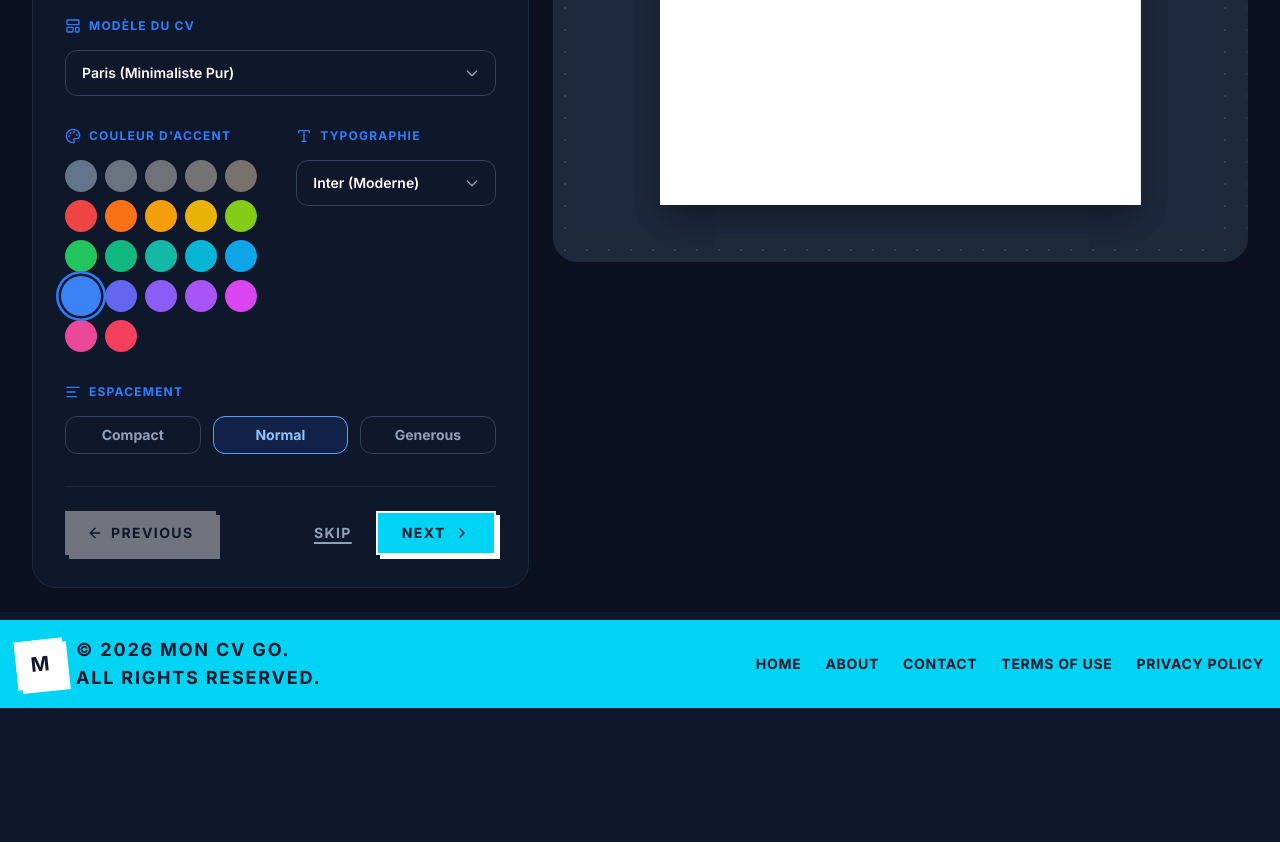
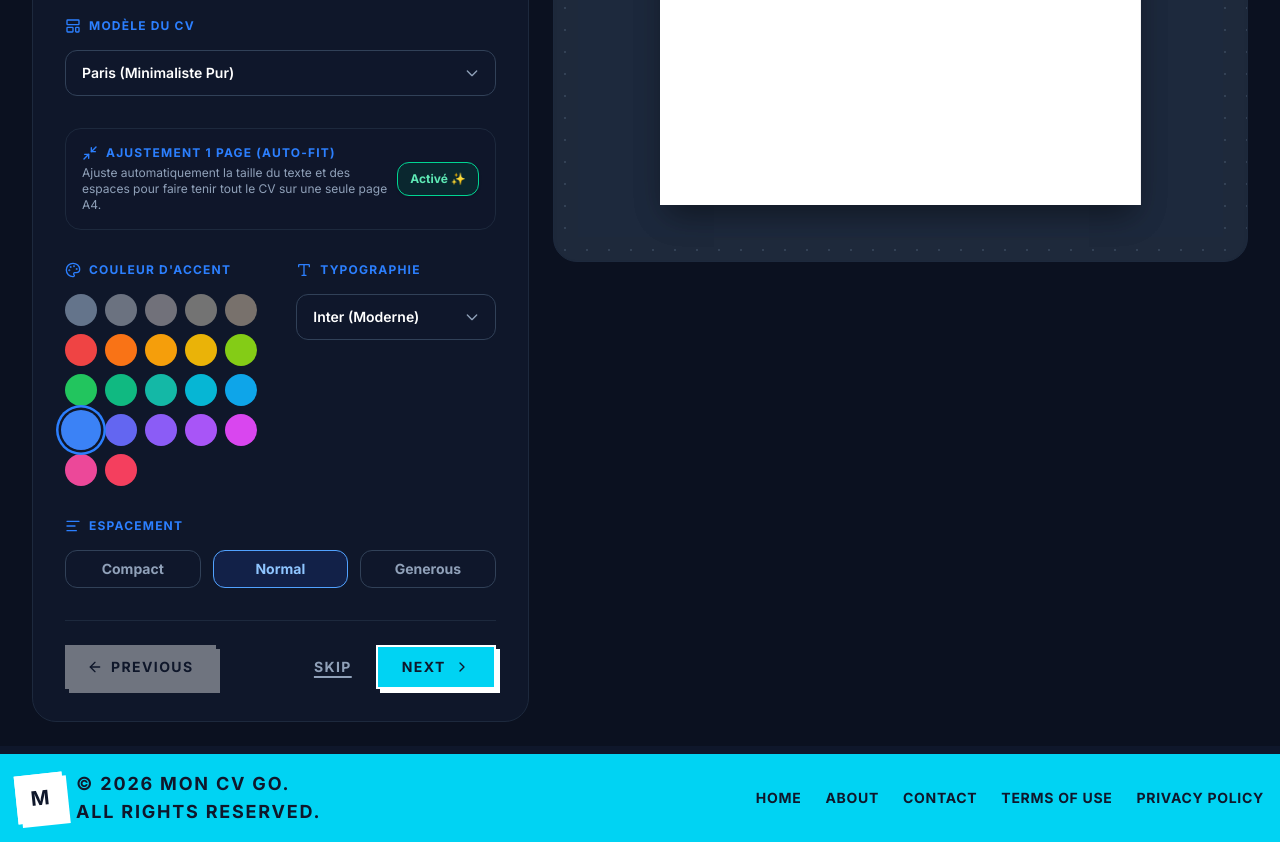
Before and after one commit to dovaphonedz-jpg/mon-cv-go, a React (Vite) app: page /create in a window 1280 px wide. Shown: the part 940-1782 px from the top of the page. Before the commit the page ends 1648 px from the top, so only its background shows below. Built offline with nearby package versions, Linux system fonts and the light colour scheme; a web font is replaced by a local one.

Commit message:
feat: ajout des qualites et systeme Auto-Fit 1-page pour CV

```diff
--- a/src/components/cv-forms/StyleForm.jsx
+++ b/src/components/cv-forms/StyleForm.jsx
@@ -2,7 +2,7 @@ import React from 'react';
 import { useTranslation } from 'react-i18next';
 import { useResume } from '../../context/ResumeContext';
 import { templates100 } from '../../utils/cvData';
-import { Palette, Type, LayoutTemplate, Languages, AlignLeft } from 'lucide-react';
+import { Palette, Type, LayoutTemplate, Languages, AlignLeft, Minimize2 } from 'lucide-react';
 
 export default function StyleForm() {
   const { t } = useTranslation();
@@ -155,6 +155,31 @@ export default function StyleForm() {
         </div>
       </section>
 
+      {/* Ajustement automatique 1 Page */}
+      <section>
+        <div className="flex items-center justify-between p-4 bg-slate-50 dark:bg-slate-900/60 rounded-2xl border border-slate-200 dark:border-slate-800">
+          <div>
+            <h2 className="text-xs font-bold uppercase tracking-widest text-blue-500 flex items-center gap-2 mb-1">
+              <Minimize2 className="w-4 h-4" /> Ajustement 1 Page (Auto-Fit)
+            </h2>
+            <p className="text-xs text-slate-500 dark:text-slate-400">
+              Ajuste automatiquement la taille du texte et des espaces pour faire tenir tout le CV sur une seule page A4.
+            </p>
+          </div>
+          <button
+            type="button"
+            onClick={() => updateConfig('autoFit', config.autoFit === false ? true : false)}
+            className={`px-3 py-2 shrink-0 rounded-xl text-xs font-bold transition-all border ${
+              config.autoFit !== false
+                ? 'bg-emerald-50 border-emerald-500 text-emerald-700 dark:bg-emerald-900/30 dark:border-emerald-400 dark:text-emerald-300 shadow-sm'
+                : 'bg-white border-slate-300 text-slate-600 dark:bg-slate-800 dark:border-slate-700 dark:text-slate-400'
+            }`}
+          >
+            {config.autoFit !== false ? 'Activé ✨' : 'Désactivé'}
+          </button>
+        </div>
+      </section>
+
       <div className="grid sm:grid-cols-2 gap-8">
         {/* Couleur d'accent */}
         <section>
```
